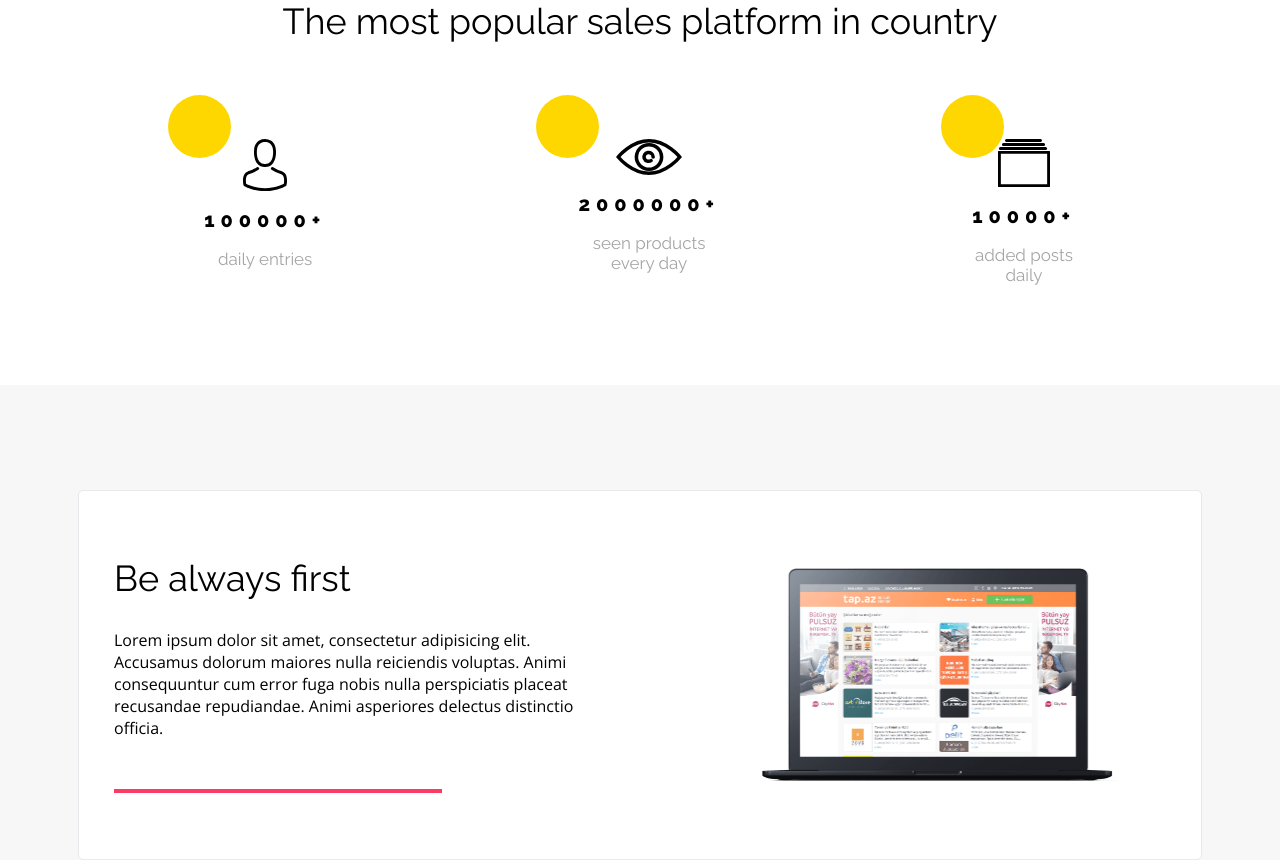
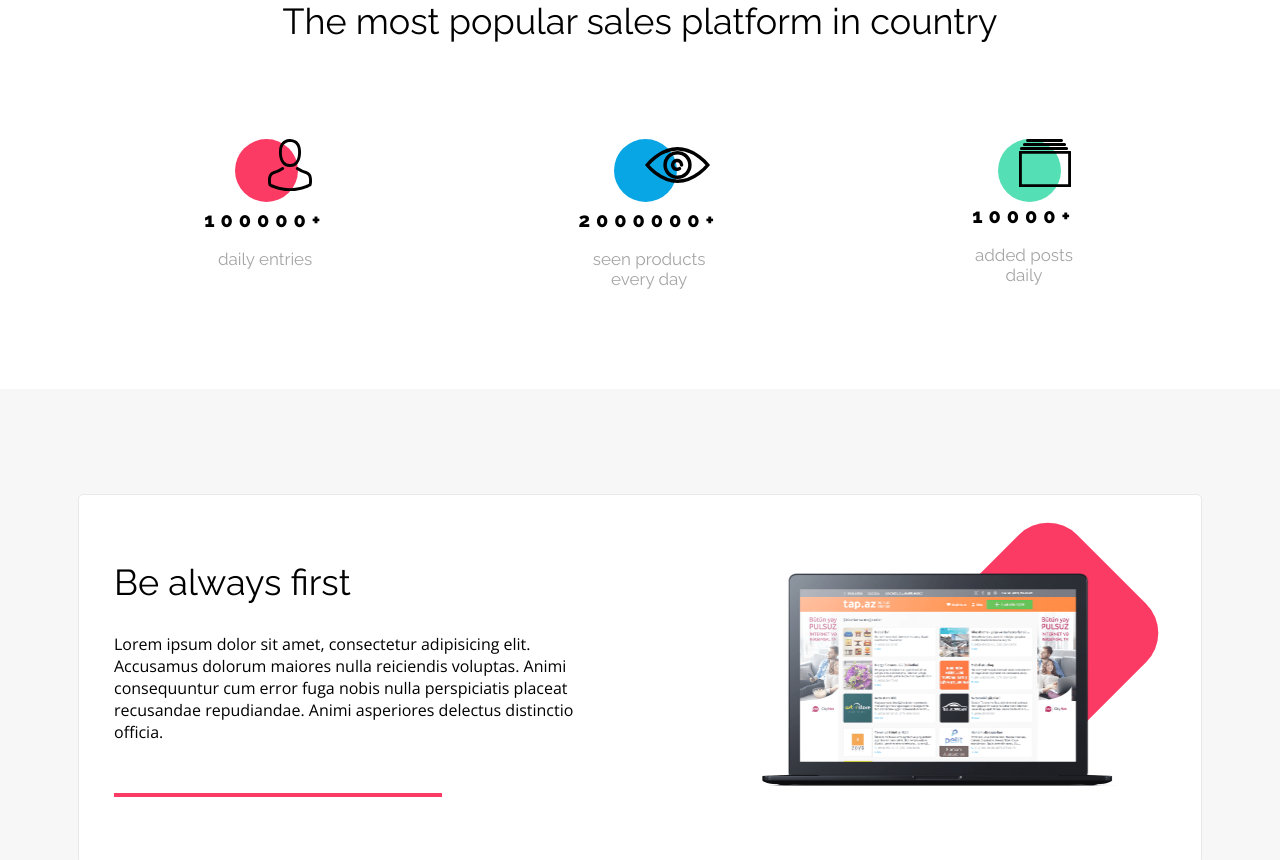
Before and after one commit to marekbyrtek/BestShop, a plain HTML site: page index.html in a window 1280 px wide. Shown: the part 864-1724 px from the top of the page. Drawn offline with nearby package versions, Linux system fonts and the light colour scheme.

Commit message:
Można jeszcze poprawić zdjęcia w benefits

```diff
--- a/css/style.css
+++ b/css/style.css
@@ -161,6 +161,7 @@ a {
 .why-us__article {
     text-align: center;
     position: relative;
+    z-index: 1;
 }
 
 .why-us__article::before {
@@ -168,35 +169,32 @@ a {
     height: 63px;
     width: 63px;
     border-radius: 50%;
-    background-color: gold;
     display: block;
     position: absolute;
-    top: -30%;
-    left: -30%;
+    z-index: -1;
+    left: 25%;
 }
 
-/*.why-us__article__img--red::before,*/
-/*.why-us__article__img--blue::before,*/
-/*.why-us__article__img--green::before {*/
-/*    content: "";*/
-/*    height: 63px;*/
-/*    width: 63px;*/
-/*    border-radius: 50%;*/
-/*    background-color: gold;*/
-/*    display: block;*/
-/*}*/
+.why-us__article--red::before {
+    background-color: var(--color-redish);
+}
 
-/*.why-us__article__img--red::before {*/
-/*    background-color: var(--color-redish);*/
-/*}*/
+.why-us__article--blue::before {
+    background-color: var(--color-primary);
+}
 
-/*.why-us__article__img--blue::before {*/
-/*    background-color: var(--color-primary);*/
-/*}*/
+.why-us__article--green::before {
+    background-color: var(--color-green);
+}
 
-/*.why-us__article__img--green::before {*/
-/*    background-color: var(--color-green);*/
-/*}*/
+.why-us__article__img {
+    padding-left: 40%;
+}
+
+.why-us__article__img--eye {
+    padding-top: 8px;
+    padding-bottom: 8px;
+}
 
 .why-us__article__header {
     font-family: var(--raleway);
@@ -246,6 +244,7 @@ a {
 .benefits__article__content {
     text-align: left;
 }
+
 .benefits__article__content--left {
     padding-left: 35px;
 }
@@ -303,6 +302,43 @@ a {
     height: 100%;
 }
 
+.benefits__article__img {
+    position: relative;
+    z-index: 1;
+}
+
+.benefits__article__img--macbook img {
+    max-height: 219px;
+}
+
+.benefits__article__img--iphone img {
+    max-height: 328px;
+}
+
+.benefits__article__img::before {
+    content: "";
+    display: block;
+    position: absolute;
+    z-index: -1;
+}
+
+.benefits__article__img--macbook::before {
+    width: 180px;
+    height: 180px;
+    background-color: var(--color-redish);
+    border-radius: 41px;
+    transform: rotate(45deg);
+    right: 10%;
+    bottom: 30%;
+}
+
+.benefits__article__img--iphone::before {
+    width: 320px;
+    height: 320px;
+    background-color: var(--color-primary);
+    border-radius: 50%;
+}
+
 .benefits__article__img--last {
     background-color: var(--color-green);
     border: 1px solid #E8E9ED;
@@ -319,28 +355,8 @@ a {
     max-height: 219px;
 }
 
-/*.benefits__article__img--macbook::before {*/
-/*    content: "";*/
-/*    display: block;*/
-/*    max-width: 180px;*/
-/*    max-height: 180px;*/
-/*    width: 100%;*/
-/*    height: 100%;*/
-/*    transform: matrix(0.71, 0.71, -0.71, 0.71, 0, 0);*/
-/*    background-color: var(--color-redish);*/
-/*    border-radius: 41px;*/
-/*    position: absolute;*/
-/*    right: 0;*/
-/*    top: -40px;*/
-/*    z-index: 5;*/
-/*}*/
-
 .benefits__article__img--iphone {
     max-height: 328px;
-}
-
-.benefits__article__img {
-    /*position: relative;*/
 }
 
 .benefits__article__img--right {
@@ -350,30 +366,6 @@ a {
 .benefits__article__img--left {
     padding: 0 170px 0 70px;
 }
-
-/*.benefits__article__img__background {*/
-/*    position: absolute;*/
-/*    !*z-index: -1;*!*/
-/*}*/
-
-/*.benefits__article__img__background--red {*/
-/*    max-width: 180px;*/
-/*    max-height: 180px;*/
-/*    width: 100%;*/
-/*    height: 100%;*/
-/*    transform: matrix(0.71, 0.71, -0.71, 0.71, 0, 0);*/
-/*    background-color: var(--color-redish);*/
-/*    border-radius: 41px;*/
-/*}*/
-
-/*.benefits__article__img__background--blue {*/
-/*    max-height: 320px;*/
-/*    max-width: 320px;*/
-/*    height: 100%;*/
-/*    width: 100%;*/
-/*    background-color: var(--color-primary);*/
-/*    border-radius: 50%;*/
-/*}*/
 
 .prices {
     padding: 100px 0;
--- a/index.html
+++ b/index.html
@@ -45,19 +45,19 @@
         <div class="why-us__container">
             <h2 class="why-us__header">The most popular sales platform in country</h2>
             <div class="why-us__content">
-                <article class="why-us__article">
-                    <img src="images/Person.svg" alt="person" class="why-us__article__img why-us__article__img--red">
+                <article class="why-us__article why-us__article--red">
+                    <img src="images/Person.svg" alt="person" class="why-us__article__img">
                     <h3 class="why-us__article__header">100000+</h3>
                     <p class="why-us__article__paragraph">daily entries</p>
                 </article>
-                <article class="why-us__article">
-                    <img src="images/Eye.svg" alt="eye" class="why-us__article__img why-us__article__img--blue">
+                <article class="why-us__article why-us__article--blue">
+                    <img src="images/Eye.svg" alt="eye" class="why-us__article__img why-us__article__img--eye">
                     <h3 class="why-us__article__header">2000000+</h3>
                     <p class="why-us__article__paragraph">seen products<br>
                     every day</p>
                 </article>
-                <article class="why-us__article">
-                    <img src="images/Catalog.svg" alt="catalog" class="why-us__article__img why-us__article__img--green">
+                <article class="why-us__article why-us__article--green">
+                    <img src="images/Catalog.svg" alt="catalog" class="why-us__article__img">
                     <h3 class="why-us__article__header">10000+</h3>
                     <p class="why-us__article__paragraph">added posts<br>
                     daily</p>
@@ -72,15 +72,13 @@
                     <h2 class="benefits__article__content__header">Be always first</h2>
                     <p class="benefits__article__content__paragraph benefits__article__content__paragraph--first">Lorem ipsum dolor sit amet, consectetur adipisicing elit. Accusamus dolorum maiores nulla reiciendis voluptas. Animi consequuntur cum error fuga nobis nulla perspiciatis placeat recusandae repudiandae. Animi asperiores delectus distinctio officia.</p>
                 </div>
-                <div class="benefits__article__img benefits__article__img--right">
-<!--                    <div class="benefits__article__img__background benefits__article__img__background&#45;&#45;red"></div>-->
-                    <img src="images/Macbook.png" alt="macbook" class="benefits__article__img--macbook">
+                <div class="benefits__article__img benefits__article__img--right benefits__article__img--macbook">
+                    <img src="images/Macbook.png" alt="macbook">
                 </div>
             </article>
             <article class="benefits__article">
-                <div class="benefits__article__img benefits__article__img--left">
-<!--                    <div class="benefits__article__img__background benefits__article__img__background&#45;&#45;blue"></div>-->
-                    <img src="images/iPhone.png" alt="iphone" class="benefits__article__img--iphone">
+                <div class="benefits__article__img benefits__article__img--left benefits__article__img--iphone">
+                    <img src="images/iPhone.png" alt="iphone">
                 </div>
                 <div class="benefits__article__content benefits__article__content--right">
                     <h2 class="benefits__article__content__header">Your shop is<br>
```
